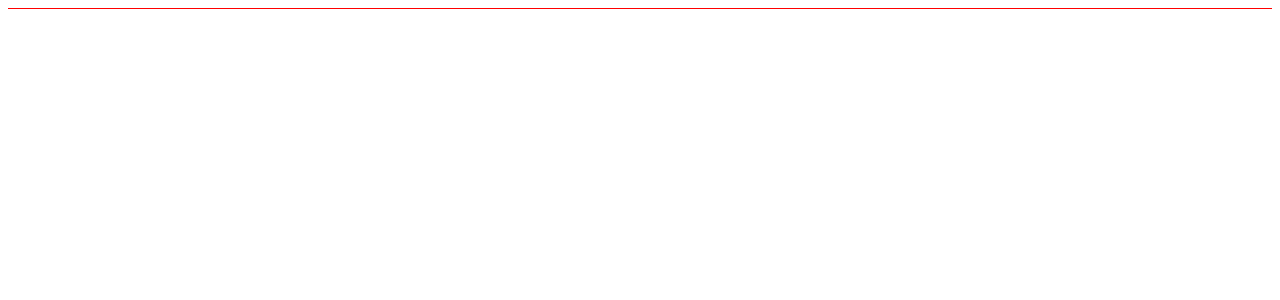
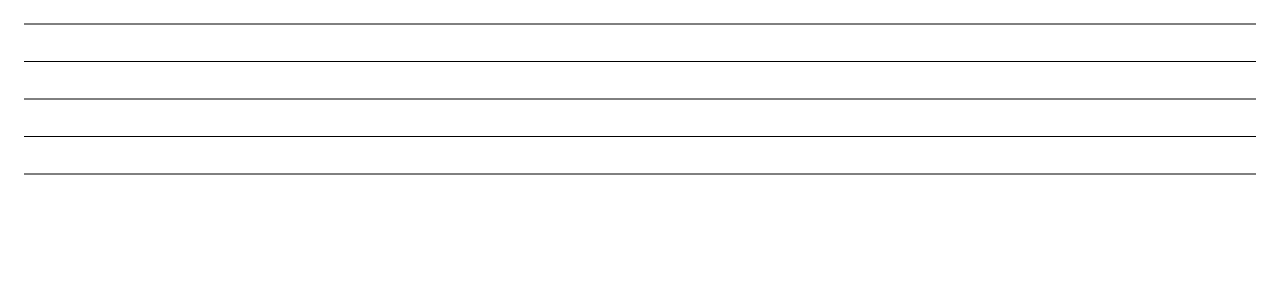
Before and after one commit to alexhomingwong/learn-music-notes-game, a React (Create React App) app: page / in a window 1280 px wide. Shown: the top 300 px of the page. Built offline with nearby package versions, Linux system fonts and the light colour scheme.

Commit message:
made music sheet to always show the inner 5 lines

```diff
--- a/src/App.tsx
+++ b/src/App.tsx
@@ -1,10 +1,10 @@
 import React from "react";
-import { Sheet } from "./Sheet";
+import { MusicSheet } from "./MusicSheet";
 
 function App() {
   return (
     <div>
-      <Sheet></Sheet>
+      <MusicSheet />
     </div>
   );
 }
--- /dev/null
+++ b/src/MusicSheet.tsx
@@ -0,0 +1,19 @@
+import React from "react";
+import styled from "styled-components";
+import { SheetLines } from "./SheetLines";
+
+const StyledMusicSheet = styled.svg`
+  width: 100%;
+  height: 100%;
+  overflow: visible;
+  padding: 1rem;
+`;
+
+export const MusicSheet: React.FC = (props) => {
+  return (
+    <StyledMusicSheet>
+      <SheetLines />
+      {props.children}
+    </StyledMusicSheet>
+  );
+};
--- a/src/Sheet.tsx
+++ /dev/null
@@ -1,20 +0,0 @@
-import React from "react";
-import styled from "styled-components";
-
-const MusicSheet = styled.svg`
-  width: 100%;
-`;
-
-export const Sheet = () => {
-  return (
-    <MusicSheet>
-      <line
-        x1="0"
-        y1="0"
-        x2="100%"
-        y2="0"
-        style={{ stroke: "rgb(255, 0, 0)", strokeWidth: 2 }}
-      />
-    </MusicSheet>
-  );
-};
--- /dev/null
+++ b/src/SheetLines.tsx
@@ -0,0 +1,42 @@
+import React from "react";
+import styled from "styled-components";
+
+interface ISheetLine {
+  hide: boolean;
+}
+
+const SheetLine = styled.line<ISheetLine>`
+  stroke: rgb(0, 0, 0);
+  stroke-width: 1px;
+  stroke: "black";
+  opacity: ${({ hide }) => (hide ? "0.1" : "1")};
+`;
+
+const renderSheetLines = () => {
+  const sheetLines = [];
+  const GAP_NUMBERS = 4;
+  const interval = 100 / GAP_NUMBERS;
+  const middleLine = Math.ceil(GAP_NUMBERS / 2);
+
+  for (let i = 0; i <= GAP_NUMBERS; i++) {
+    const yPosition = `${interval * i}%`;
+    const isOuterLines = i < middleLine - 2 || i > middleLine + 2;
+
+    sheetLines.push(
+      <SheetLine
+        key={yPosition}
+        x1="0"
+        x2="100%"
+        y1={yPosition}
+        y2={yPosition}
+        hide={isOuterLines}
+      />
+    );
+  }
+
+  return sheetLines;
+};
+
+export const SheetLines = () => {
+  return <>{renderSheetLines()}</>;
+};
--- a/src/index.tsx
+++ b/src/index.tsx
@@ -1,10 +1,18 @@
-import React from 'react';
-import ReactDOM from 'react-dom';
-import App from './App';
+import React from "react";
+import ReactDOM from "react-dom";
+import App from "./App";
+import { createGlobalStyle } from "styled-components";
+
+const GlobalStyle = createGlobalStyle`
+  * {
+    box-sizing: border-box;
+  }
+`;
 
 ReactDOM.render(
   <React.StrictMode>
+    <GlobalStyle />
     <App />
   </React.StrictMode>,
-  document.getElementById('root')
+  document.getElementById("root")
 );
```
